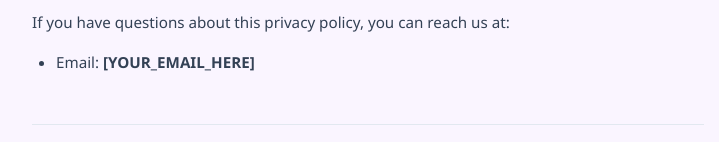
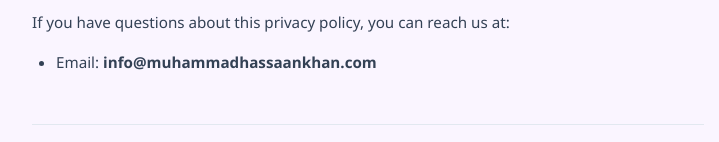
Before and after one commit to HassaanInspires/aetheris-privacy, a plain HTML site: page index.html in a window 1280 px wide. Shown: the part 1983-2125 px from the top of the page, without its empty margins (272-991 px from the left). Drawn offline with Linux system fonts and the light colour scheme.

Commit message:
Update index.html

```diff
--- a/index.html
+++ b/index.html
@@ -91,7 +91,7 @@
     <h2>9. Contact</h2>
     <p>If you have questions about this privacy policy, you can reach us at:</p>
     <ul>
-        <li>Email: <strong>[YOUR_EMAIL_HERE]</strong></li>
+        <li>Email: <strong>info@muhammadhassaankhan.com</strong></li>
     </ul>
 
     <div class="footer">
```
